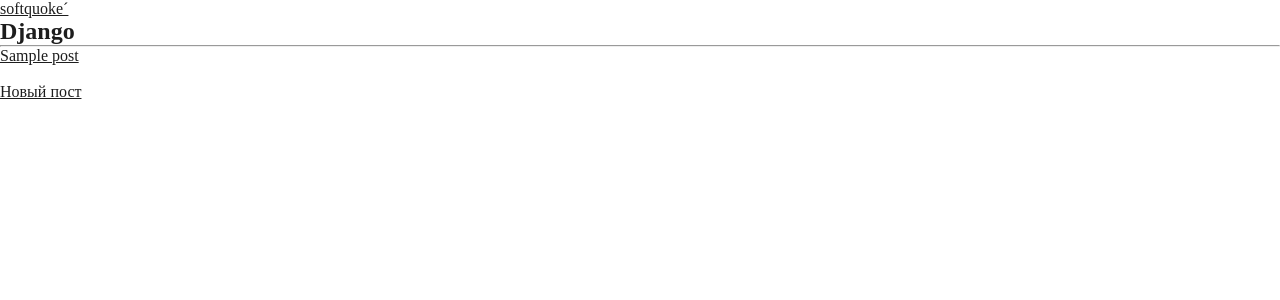
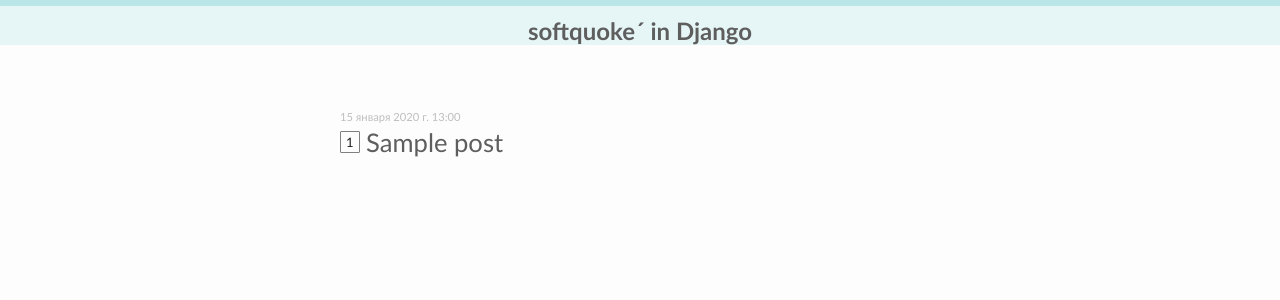
Before and after one commit to softquoke/blog, a Django app: page / in a window 1280 px wide. Shown: the top 300 px of the page. Run offline with Django 4.2, Linux system fonts and the light colour scheme; tables that the repository leaves empty hold one stand-in row (values such as "Sample post").

Commit message:
new design

```diff
--- a/blog/main/static/css/index.css
+++ b/blog/main/static/css/index.css
@@ -3,3 +3,126 @@
     padding: 0;
     color: rgb(29, 29, 29);
 }
+
+a {
+    color:rgb(94, 94, 94);
+    text-decoration: none;
+    transition: 0.1s;
+}
+
+a:hover {
+    transition: 0.1s;
+
+    color:rgb(34, 34, 34);
+}
+
+li, .post-title {
+    list-style: none;
+    margin-bottom: 25px;
+    line-height: 1.3;
+    /* border-top: 1px solid rgb(204, 204, 204); */
+    /* background-color: rgba(246, 246, 246, 0.5); */
+    padding: 10px;
+}
+
+header {
+    padding-top: 10px;
+    margin: 0 auto;
+    /* width: 500px; */
+    /* font-family: serif; */
+    background-color: rgba(165, 223, 225, 0.265);
+    border-top: 6px solid rgba(165, 223, 225, 0.665);
+}
+
+body {
+    font-family:'Gill Sans', 'Gill Sans MT', Calibri, 'Trebuchet MS', sans-serif;
+    background-color: rgba(227, 227, 227, 0.045);
+}
+
+.container {
+    position: relative;
+    margin: 0 auto;
+    width: 70%;
+    max-width: 620px;
+}
+
+.content {
+    position: relative;
+}
+
+.header-container {
+    text-align: center;
+}
+
+.functions {
+    position: relative;
+    top: -3px;
+    display:inline-block;
+    margin: 0 auto;
+    padding-bottom: 15px;
+}
+
+.header-logo {
+    display: inline-block;
+    margin: 0 auto;
+}
+.btn {
+    font-family:'Gill Sans', 'Gill Sans MT', Calibri, 'Trebuchet MS', sans-serif;
+    transition: 0.1s;
+    padding: 4px 13px;
+    border: none;
+    border-radius: 4px;
+    font-weight: 700;
+}
+
+.btn:hover {
+    cursor: pointer;
+    transition: 0.1s;
+}
+
+.btn-base {
+    color: white;
+
+    background: rgb(127, 204, 255);
+}
+
+.btn-base:hover {
+    background: rgb(104, 194, 255);
+
+}
+
+.post-link {
+    transition: 0.1s;
+    font-size: 1.6em;
+    font-weight: 500;
+    border-radius: 2px;
+    margin-bottom: 10px;
+
+}
+
+.post-link:hover {
+    transition: 0.1s;
+    /* background-color: rgba(225, 165, 186, 0.154); */
+    color:rgb(29, 29, 29);
+}
+
+.posts {
+    margin: 50px 0;
+    border-radius: 5px;
+}
+
+.numberOfPost {
+    position:relative;
+    top: -5px;
+    font-weight: 400;
+    font-size: small;
+    border: 1px solid gray;
+    border-radius: 1px;
+    padding: 2px 5px;
+}
+
+.publish_date {
+    font-size: 0.7em;
+    color:rgb(190, 190, 190);
+    font-weight: 500;
+}
--- /dev/null
+++ b/blog/main/static/js/countdown.js
@@ -0,0 +1,9 @@
+let elements = document.getElementsByClassName("numberOfPost");
+
+function main() {
+    for (let i = 0; i < elements.length; i++) {
+        elements[i].textContent = ((elements[i].id) >>> 0).toString(2);
+    }
+}
+
+window.onload = main;
--- a/blog/main/templates/main/base.html
+++ b/blog/main/templates/main/base.html
@@ -6,17 +6,32 @@
     <meta http-equiv="X-UA-Compatible" content="IE=edge">
     <meta name="viewport" content="width=device-width, initial-scale=1.0">
     <title>softquoke´</title>
-    <link rel="stylesheet" href="{% static "css/index.css" %}">
+    <link rel="stylesheet" href="{% static 'css/index.css' %}">
+    {% block links %}
+    {% endblock links %}
+
 </head>
 <body>
     <header>
-        <div class="container">
-            <a href="https://github.com/softquoke" target="_blank">softquoke´</a> <br>
-            <h2>Django</h2>
+        <div class="header-container">
+            <div class="header-logo">
+                <h2><a href="{% url 'post_list' %}" target="">softquoke´ in Django</a></h2>
+            </div>
+            {% if user.is_authenticated%}
+                <div class="functions">
+                    <a href="{% url 'post_new' %}"><button class="btn btn-base">Новый пост</button></a>
+                </div>
+            {% endif %}
         </div>
     </header>
-    <hr>
-    {% block content %}
-    {% endblock content %}
+
+    {% comment %} <hr> {% endcomment %}
+    <div class="container">
+        <div class="content">
+
+            {% block content %}
+            {% endblock content %}
+        </div>
+    </div>
 </body>
 </html>
--- a/blog/main/templates/main/post_edit.html
+++ b/blog/main/templates/main/post_edit.html
@@ -4,8 +4,6 @@
 
 {% block content %}
 
-<div class="container">
-    <h3>Редактирование поста</h3>
-</div>
+<h3>Редактирование поста</h3>
 
 {% endblock content %}
--- a/blog/main/templates/main/post_list.html
+++ b/blog/main/templates/main/post_list.html
@@ -1,17 +1,25 @@
 {% extends 'main/base.html' %}
 {% load static %}
 
+{% block links %}
+<script src="{% static 'js/countdown.js' %}"></script>
+{% endblock links %}
+
+
+
 {% block content %}
-<div class="container">
-    <ul reversed>
+<div class="posts">
+    <ul>
         {% for post in posts%}
-        <a href="{% url 'post_detail' pk=post.pk %}"><li>{{ post.title }}</li></a>
+            <li class="post-title">
+                <span class="publish_date">{{post.created_date}}</span> <br>
+                <a href="{% url 'post_detail' pk=post.pk %}" class="post-link">
+                    <span class="numberOfPost" id="{{post.pk}}"></span>  {{ post.title }}
+                </a>
+            </li>
         {% endfor %}
     </ul>
-    <br>
-    <a href="{% url 'post_new' %}">Новый пост</a>
-
-    </div>
+</div>
 {% endblock content %}
 
 <!-- <dl>
--- a/blog/main/views.py
+++ b/blog/main/views.py
@@ -3,7 +3,7 @@
 from .forms import PostForm
 
 def post_list(request):
-    posts = Post.objects.all()
+    posts = Post.objects.order_by('-pk')
     return render(request, 'main/post_list.html', {"title": "softquoké", "posts": posts})
 
 def post_detail(request, pk):
```
Also changed, not shown: blog/main/templates/main/post_detail.html (+5 -6 lines), blog/main/templates/main/post_new.html (+5 -7 lines).
